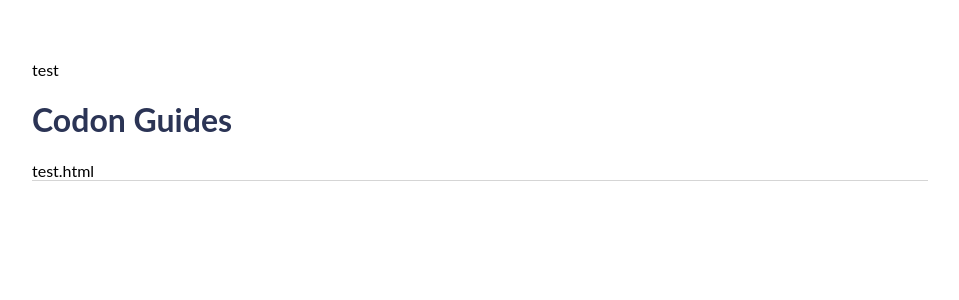
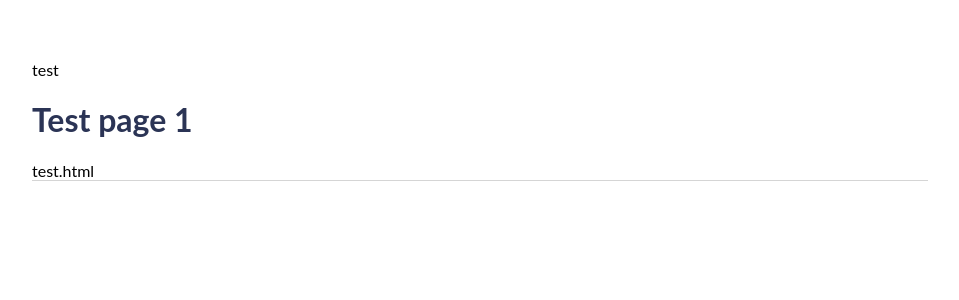
Before and after one commit to OutcoderSoftware/OutcoderSoftware.github.io, a Jekyll site: the page built from test.html, in a window 1280 px wide. Shown: the top 300 px of the page, without its empty margins (160-1119 px from the left). Built offline with Jekyll 4.4.1, drawn with Linux system fonts in a browser that asks for light colours.

Commit message:
Updating documentation for test.html.

```diff
--- a/test.html
+++ b/test.html
@@ -1,6 +1,6 @@
 ---
 layout: test
-title: Codon Guides
+title: Test page 1
 ---
 <h1>{{ page.title }}</h1>
 test.html
```
